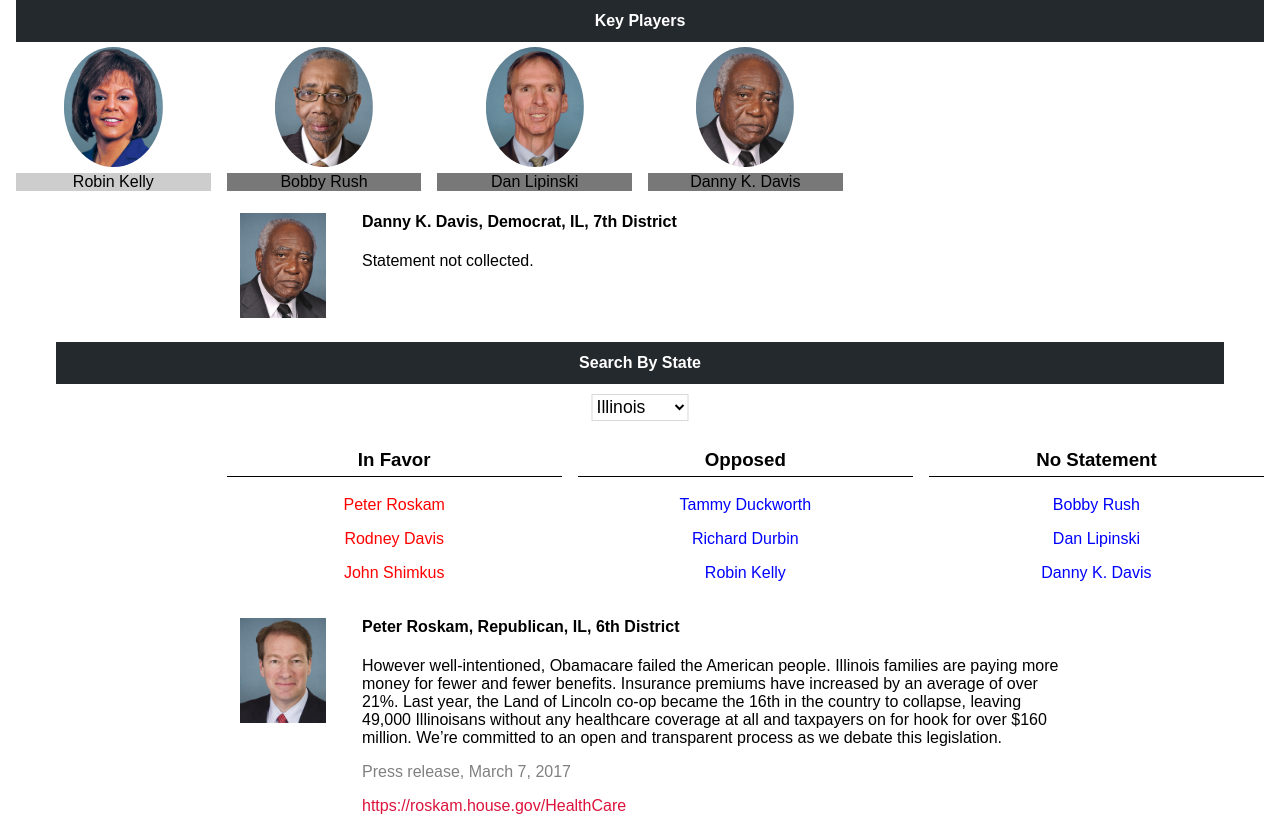
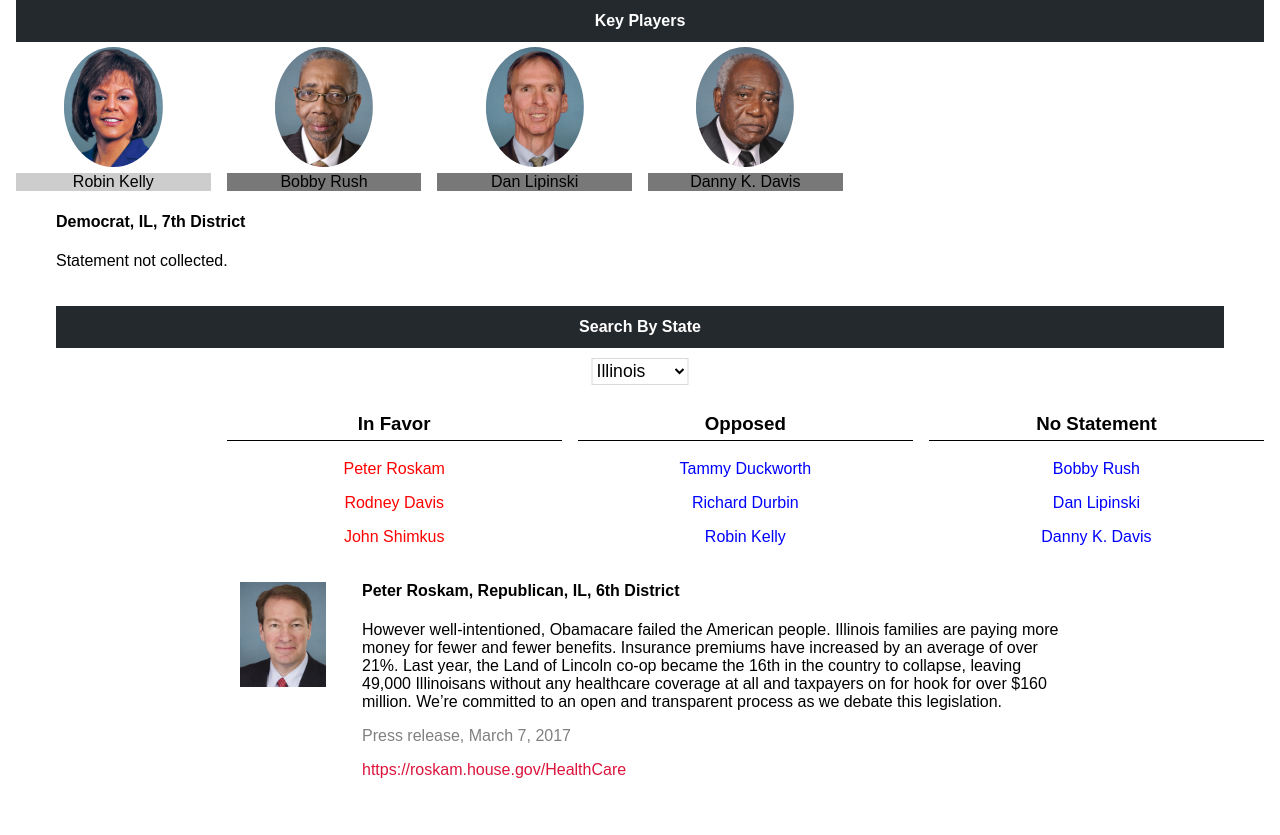
Before and after one commit to MagicWilliams/studio-legislator-tracker, a React (Create React App) app: page / in a window 1280 px wide. After the commit the page ends 800 px from the top, so only its background shows below. Built offline with nearby package versions, Linux system fonts and the light colour scheme.

Commit message:
Changed how rep card renders based on if it's for a key player or not
For key players, we don’t re-show their headshot and name.
TO DO: add styling to show which rep is selected

```diff
--- a/src/components/KeyPlayers/KeyPlayers.jsx
+++ b/src/components/KeyPlayers/KeyPlayers.jsx
@@ -55,7 +55,8 @@ class KeyPlayer extends Component {
           quote: "Statement not collected.",
           stance: "no-statement"
         },
-      ]
+      ],
+      keyPlayer: true
     }
 
   }
@@ -89,6 +90,7 @@ class KeyPlayer extends Component {
         </Row>
       </Grid>
       <RepCard
+        keyPlayer={this.state.keyPlayer}
         img={this.state.showInfo.img}
         name={this.state.showInfo.name}
         party={this.state.showInfo.party}
--- a/src/components/RepCard/RepCard.jsx
+++ b/src/components/RepCard/RepCard.jsx
@@ -6,13 +6,14 @@ class RepCard extends Component {
   constructor(props) {
     super(props);
     this.state = {
+      //keyPlayer: true
     }
 
   }
 
   render() {
-    return (
-      <div className="Card">
+    if (this.props.keyPlayer==false) {
+      var output = <div className="Card">
         <Grid fluid>
             <Row>
               <Col xs={3} smOffset={2} sm={2} mdOffset={2} md={1} lgOffset={2} lg={1}>
@@ -33,6 +34,33 @@ class RepCard extends Component {
             </Row>
         </Grid>
       </div>
+    }
+
+    if (this.props.keyPlayer==true) {
+      var output = <div className="Card">
+        <Grid fluid>
+            <Row>
+              <Col xs={12} className="bio">
+                <h4 className="repHeader">
+                  {this.props.party},
+                  {this.props.state},
+                  {this.props.district}
+                </h4>
+
+                <p> {this.props.quote} </p>
+                <p className="source"> {this.props.quoteSource} </p>
+                <a className="link" href={this.props.quoteLink}> {this.props.quoteLink} </a>
+              </Col>
+            </Row>
+        </Grid>
+      </div>
+    }
+    return (
+      <div>
+        {output}
+      </div>
+
+
     );
   }
 }
--- a/src/components/StateReps/StateReps.jsx
+++ b/src/components/StateReps/StateReps.jsx
@@ -9,6 +9,7 @@ class StateReps extends Component {
     this.state = {
       showInfo: props.representatives[0],
       currState: props.currState,
+      keyPlayer: false
     }
     this.updateShownInfo = this.updateShownInfo.bind(this);
   }
@@ -57,6 +58,7 @@ class StateReps extends Component {
           </Row>
           </Grid>
           <RepCard
+            keyPlayer={this.state.keyPlayer}
             img={this.state.showInfo.img}
             name={this.state.showInfo.name}
             party={this.state.showInfo.party}
```
